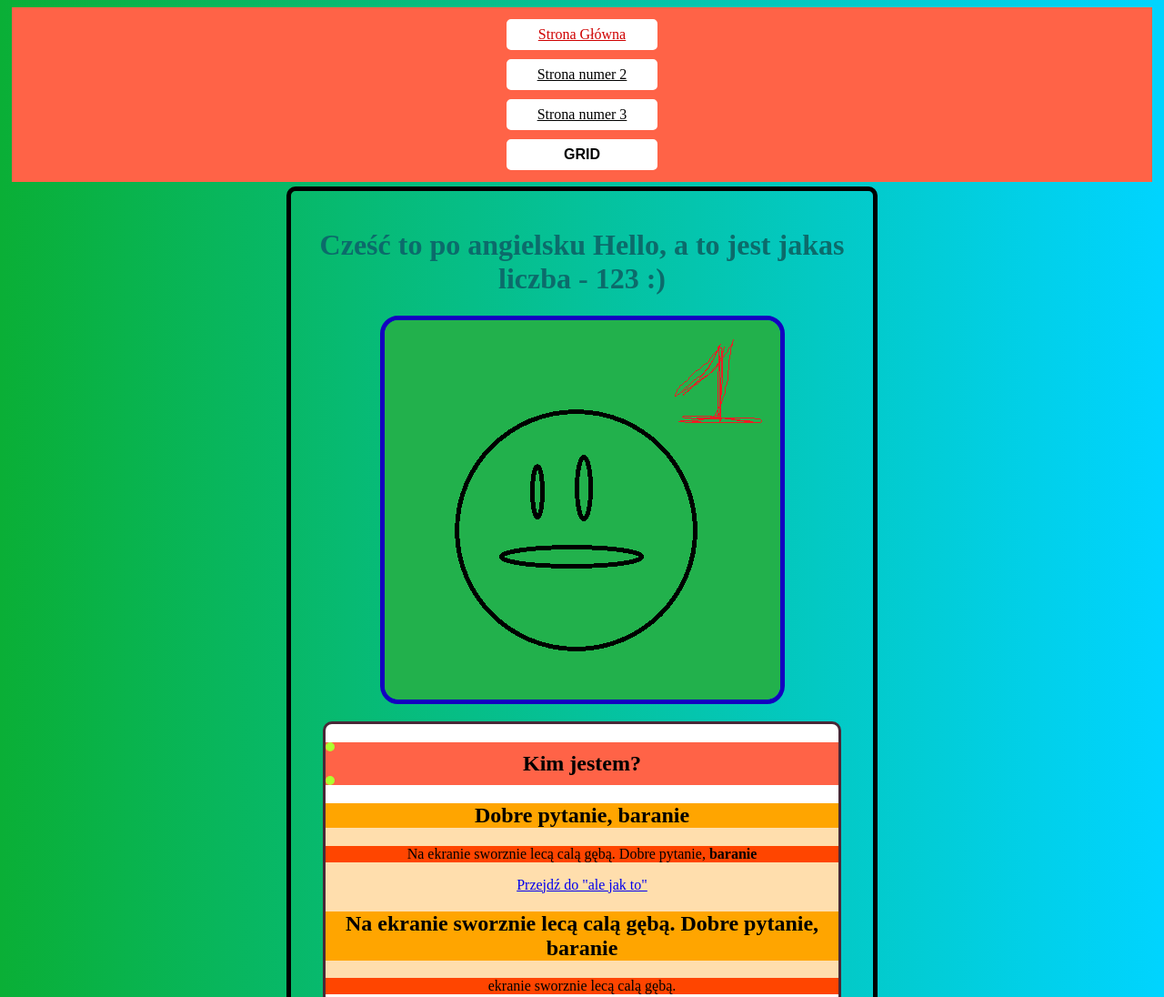
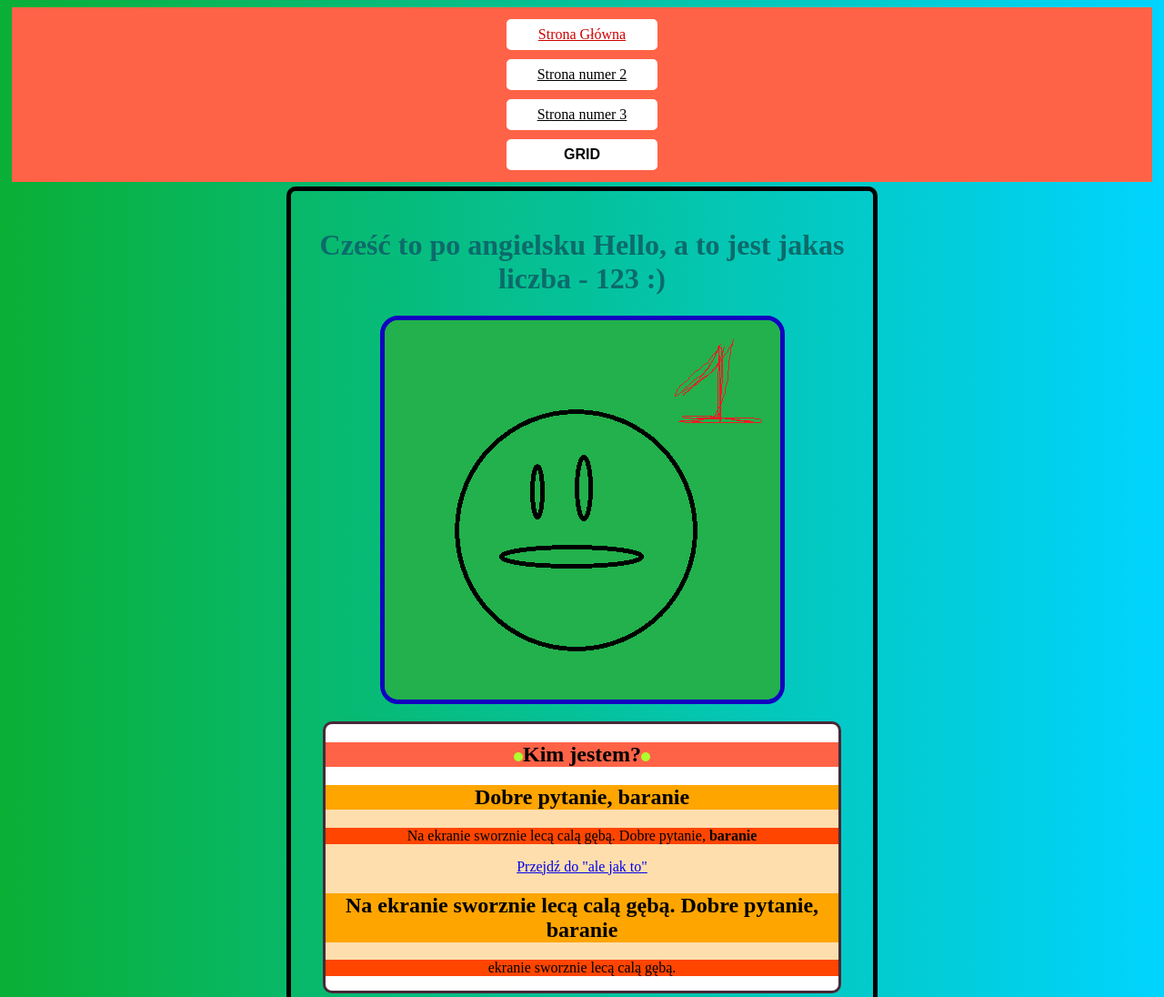
Before and after one commit to pawel-jezior/homepage, a website: page index.html in a window 1280 px wide. Shown: the top 1096 px of the page at 91% size. Drawn offline with Linux system fonts and the light colour scheme.

Commit message:
small fix in before/after in scss

```diff
--- a/scss/main.scss
+++ b/scss/main.scss
@@ -142,7 +142,7 @@
     background: tomato;
     &::before {
       content: "";
-      display: block;
+      display: inline-block;
       min-height: 10px;
       width: 10px;
       background: greenyellow;
@@ -150,7 +150,7 @@
     }
     &::after {
       content: "";
-      display: block;
+      display: inline-block;
       min-height: 10px;
       width: 10px;
       border-radius: 50%;
```
Also changed, not shown: style.css.
